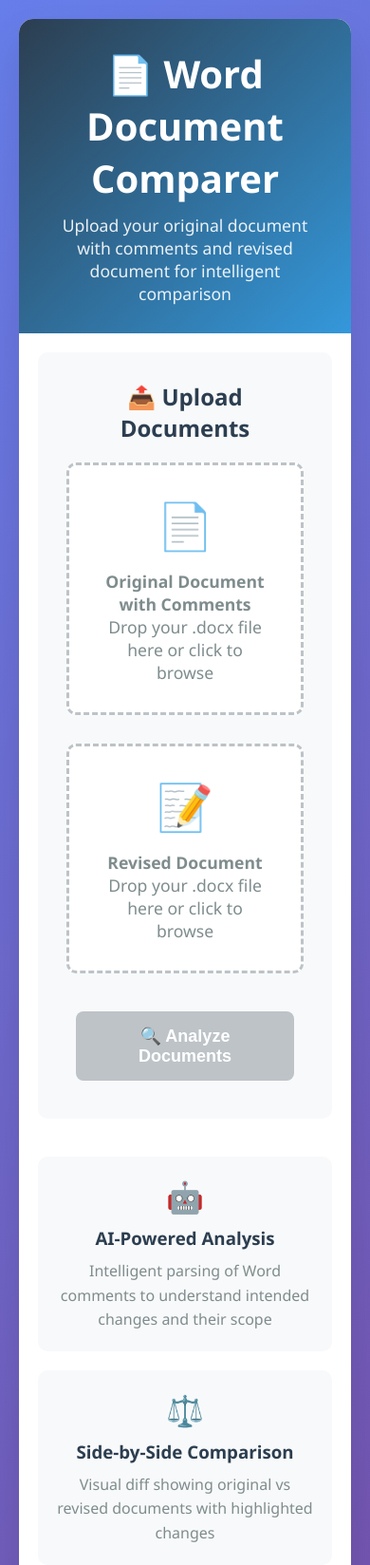
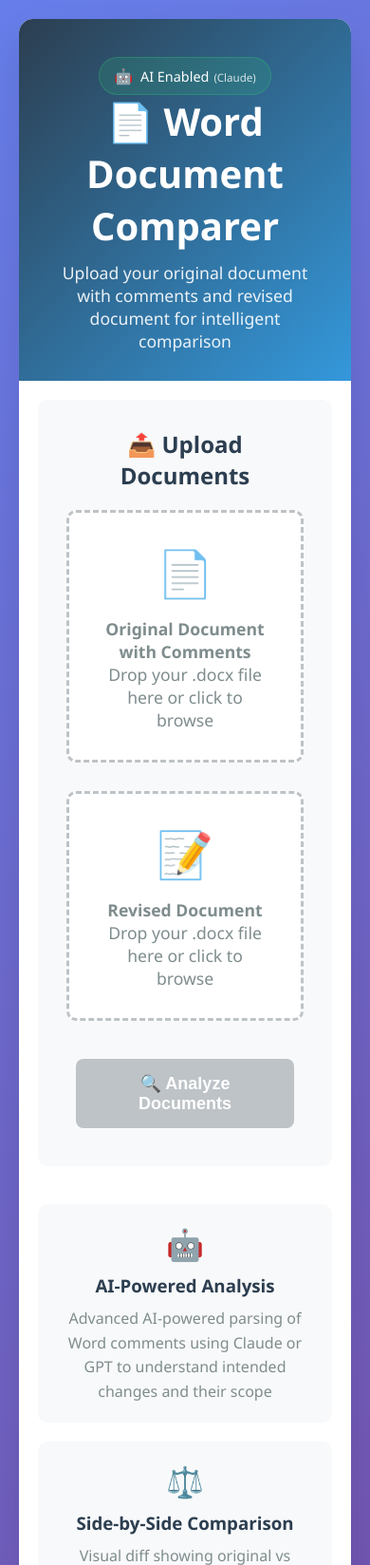
Before and after one commit to arischaefer-dev/word-doc-comparer, a Flask app: page / in a window 390 px wide. Shown: the top 1648 px of the page at 95% size. Run offline with Flask 3, Linux system fonts and the light colour scheme.

Commit message:
Add AI status indicator to UI
- Add /api/status endpoint to check AI availability in real-time
- Display AI status badge in header showing enabled/disabled state
- Show which AI provider is active (Claude/GPT) when enabled
- Update feature descriptions based on AI availability
- Responsive design with mobile-friendly positioning
- Visual indicators: 🤖 for enabled, ⚠️ for disabled

🤖 Generated with [Claude Code](https://claude.ai/code)

Co-Authored-By: Claude <noreply@anthropic.com>

```diff
--- a/app.py
+++ b/app.py
@@ -1480,6 +1480,25 @@ def health_check():
     }
     return jsonify(health_status)
 
+@app.route('/api/status')
+def api_status():
+    """API status endpoint for UI"""
+    status = {
+        'ai_enabled': bool(ANTHROPIC_API_KEY and ANTHROPIC_AVAILABLE) or bool(OPENAI_API_KEY and OPENAI_AVAILABLE),
+        'anthropic': {
+            'available': ANTHROPIC_AVAILABLE,
+            'configured': bool(ANTHROPIC_API_KEY),
+            'ready': bool(ANTHROPIC_API_KEY and ANTHROPIC_AVAILABLE)
+        },
+        'openai': {
+            'available': OPENAI_AVAILABLE,
+            'configured': bool(OPENAI_API_KEY),
+            'ready': bool(OPENAI_API_KEY and OPENAI_AVAILABLE)
+        },
+        'primary_ai': 'anthropic' if (ANTHROPIC_API_KEY and ANTHROPIC_AVAILABLE) else ('openai' if (OPENAI_API_KEY and OPENAI_AVAILABLE) else 'none')
+    }
+    return jsonify(status)
+
 @app.route('/upload', methods=['POST'])
 def upload_files():
     """Handle file uploads"""
--- a/templates/index.html
+++ b/templates/index.html
@@ -227,6 +227,55 @@
             line-height: 1.6;
         }
 
+        .ai-status {
+            position: absolute;
+            top: 15px;
+            right: 20px;
+            display: flex;
+            align-items: center;
+            gap: 8px;
+            background: rgba(255, 255, 255, 0.1);
+            backdrop-filter: blur(10px);
+            padding: 8px 15px;
+            border-radius: 25px;
+            border: 1px solid rgba(255, 255, 255, 0.2);
+            font-size: 0.9em;
+            transition: all 0.3s;
+        }
+
+        .ai-status.enabled {
+            background: rgba(46, 204, 113, 0.15);
+            border-color: rgba(46, 204, 113, 0.3);
+        }
+
+        .ai-status.disabled {
+            background: rgba(231, 76, 60, 0.15);
+            border-color: rgba(231, 76, 60, 0.3);
+        }
+
+        .ai-status.loading {
+            background: rgba(52, 152, 219, 0.15);
+            border-color: rgba(52, 152, 219, 0.3);
+        }
+
+        .ai-status-icon {
+            font-size: 1.1em;
+        }
+
+        .ai-status-text {
+            font-weight: 500;
+        }
+
+        .ai-status-detail {
+            font-size: 0.8em;
+            opacity: 0.8;
+            margin-left: 5px;
+        }
+
+        .header {
+            position: relative;
+        }
+
         @media (max-width: 768px) {
             .upload-grid {
                 grid-template-columns: 1fr;
@@ -235,12 +284,22 @@
             .main-content {
                 padding: 20px;
             }
+
+            .ai-status {
+                position: static;
+                margin: 10px auto 0;
+                width: fit-content;
+            }
         }
     </style>
 </head>
 <body>
     <div class="container">
         <div class="header">
+            <div class="ai-status loading" id="aiStatus">
+                <span class="ai-status-icon">⏳</span>
+                <span class="ai-status-text">Checking AI...</span>
+            </div>
             <h1>📄 Word Document Comparer</h1>
             <p>Upload your original document with comments and revised document for intelligent comparison</p>
         </div>
@@ -326,6 +385,7 @@
                 this.initializeEventListeners();
                 this.originalFile = null;
                 this.revisedFile = null;
+                this.checkAIStatus();
             }
 
             initializeEventListeners() {
@@ -482,6 +542,65 @@
                 const progressFill = document.getElementById('progressFill');
                 progressFill.style.width = `${percent}%`;
             }
+
+            async checkAIStatus() {
+                try {
+                    const response = await fetch('/api/status');
+                    if (!response.ok) throw new Error('Failed to fetch status');
+
+                    const status = await response.json();
+                    this.updateAIStatusDisplay(status);
+                    this.updateAIFeatureDescription(status);
+                } catch (error) {
+                    console.error('Error checking AI status:', error);
+                    this.updateAIStatusDisplay({
+                        ai_enabled: false,
+                        primary_ai: 'none',
+                        anthropic: { ready: false },
+                        openai: { ready: false }
+                    });
+                }
+            }
+
+            updateAIStatusDisplay(status) {
+                const statusElement = document.getElementById('aiStatus');
+                const iconElement = statusElement.querySelector('.ai-status-icon');
+                const textElement = statusElement.querySelector('.ai-status-text');
+
+                // Remove all status classes
+                statusElement.classList.remove('loading', 'enabled', 'disabled');
+
+                if (status.ai_enabled) {
+                    statusElement.classList.add('enabled');
+                    iconElement.textContent = '🤖';
+
+                    if (status.primary_ai === 'anthropic') {
+                        textElement.innerHTML = 'AI Enabled<span class="ai-status-detail">(Claude)</span>';
+                    } else if (status.primary_ai === 'openai') {
+                        textElement.innerHTML = 'AI Enabled<span class="ai-status-detail">(GPT)</span>';
+                    } else {
+                        textElement.textContent = 'AI Enabled';
+                    }
+
+                    statusElement.title = 'AI-powered analysis is available for enhanced comment processing';
+                } else {
+                    statusElement.classList.add('disabled');
+                    iconElement.textContent = '⚠️';
+                    textElement.textContent = 'AI Disabled';
+                    statusElement.title = 'AI analysis not available - using pattern matching only';
+                }
+            }
+
+            updateAIFeatureDescription(status) {
+                const aiFeature = document.querySelector('.feature h3');
+                const aiFeatureDesc = document.querySelector('.feature p');
+
+                if (status.ai_enabled) {
+                    aiFeatureDesc.textContent = 'Advanced AI-powered parsing of Word comments using Claude or GPT to understand intended changes and their scope';
+                } else {
+                    aiFeatureDesc.textContent = 'Pattern-based parsing of Word comments to understand intended changes (AI analysis unavailable)';
+                }
+            }
         }
 
         // Initialize the application
```
